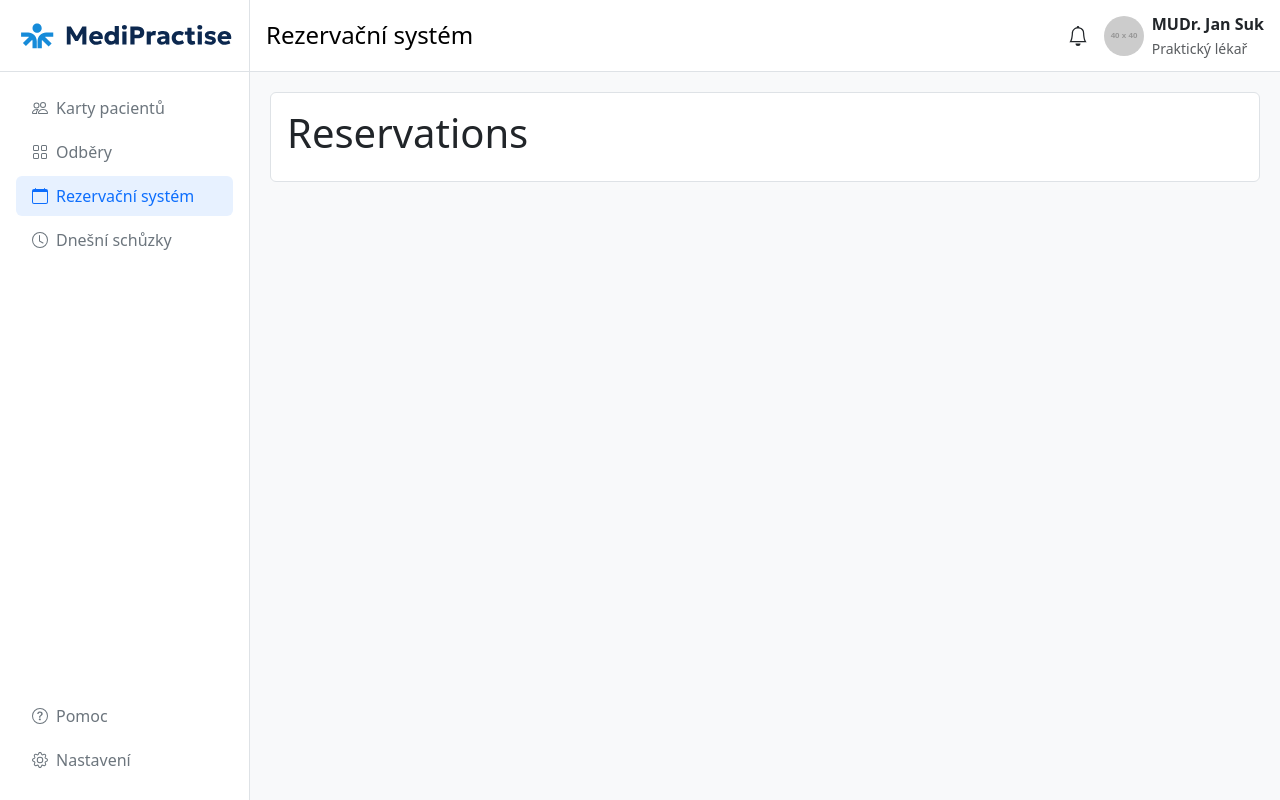
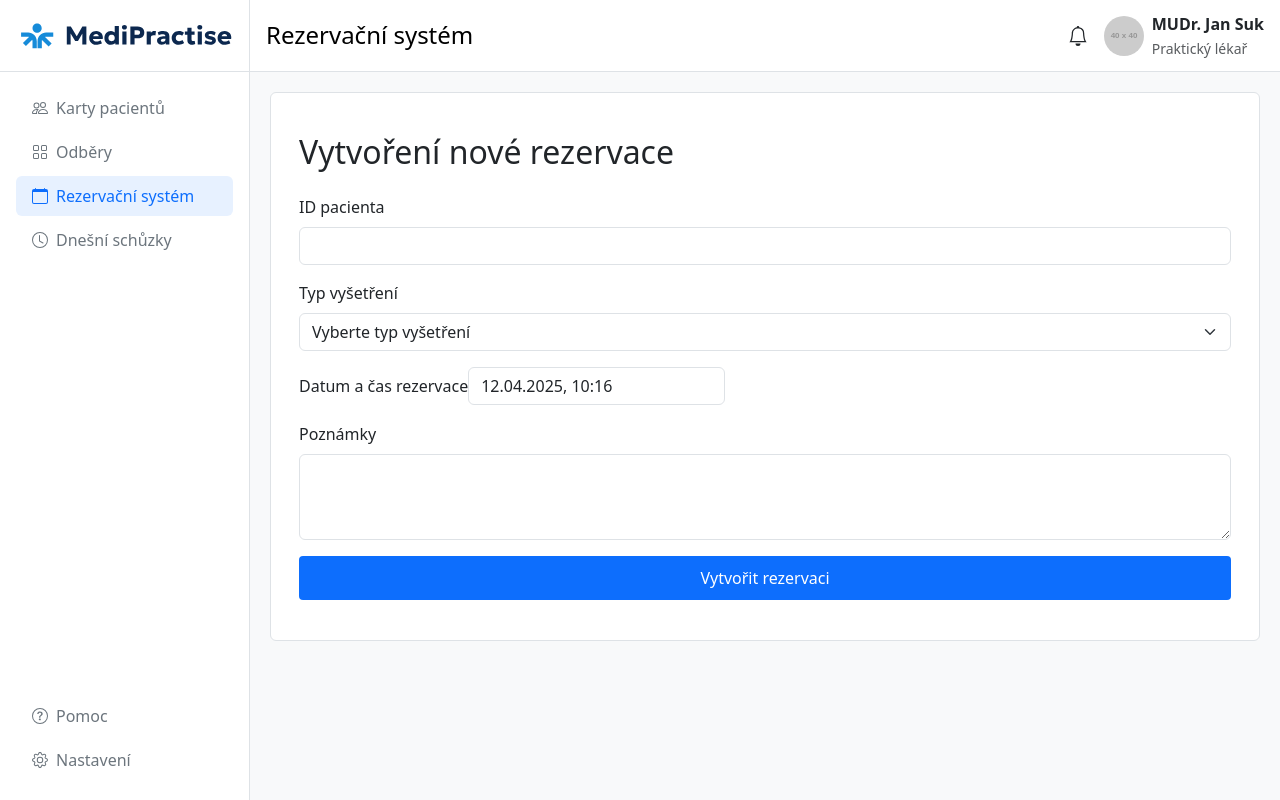
Before and after one commit to PandaCao/medi-practice, a React (Create React App) app in the folder client/: page /reservations in a window 1280 px wide. Built offline with nearby package versions, Linux system fonts and the light colour scheme.

Commit message:
feat(reservations): implement reservation form with state management and date selection

```diff
--- a/client/package.json
+++ b/client/package.json
@@ -12,6 +12,7 @@
     "react": "^19.0.0",
     "react-bootstrap": "^2.10.9",
     "react-bootstrap-sidebar-menu": "^2.0.3",
+    "react-datepicker": "^8.3.0",
     "react-dom": "^19.0.0",
     "react-icons": "^5.5.0",
     "react-router-dom": "^7.4.0",
--- /dev/null
+++ b/client/src/components/reservations/DateTimePickerField.jsx
@@ -0,0 +1,25 @@
+import React from 'react';
+import { Form } from 'react-bootstrap';
+import DatePicker from 'react-datepicker';
+import cs from 'date-fns/locale/cs';
+import 'react-datepicker/dist/react-datepicker.css';
+
+function DateTimePickerField({ selected, onChange }) {
+    return (
+        <Form.Group className="mb-3">
+            <Form.Label>Datum a čas rezervace</Form.Label>
+            <DatePicker
+                selected={selected}
+                onChange={onChange}
+                showTimeSelect
+                locale={cs}
+                dateFormat="dd.MM.yyyy, HH:mm"
+                timeFormat="HH:mm"
+                className="form-control"
+                required
+            />
+        </Form.Group>
+    );
+}
+
+export default DateTimePickerField;
--- /dev/null
+++ b/client/src/components/reservations/ExaminationTypeSelect.jsx
@@ -0,0 +1,25 @@
+import React from 'react';
+import { Form } from 'react-bootstrap';
+
+function ExaminationTypeSelect({ value, onChange }) {
+    return (
+        <Form.Group className="mb-3">
+            <Form.Label>Typ vyšetření</Form.Label>
+            <Form.Select
+                name="examinationType"
+                value={value}
+                onChange={onChange}
+                required
+            >
+                <option value="">Vyberte typ vyšetření</option>
+                <option value="krevní test">Krevní test</option>
+                <option value="ultrazvuk">Ultrazvuk</option>
+                <option value="rentgen">Rentgen</option>
+                <option value="EKG">EKG</option>
+                <option value="jiné">Jiné</option>
+            </Form.Select>
+        </Form.Group>
+    );
+}
+
+export default ExaminationTypeSelect;
--- /dev/null
+++ b/client/src/components/reservations/ReservationForm.jsx
@@ -0,0 +1,64 @@
+import React from 'react';
+import { Form, Button } from 'react-bootstrap';
+import 'react-datepicker/dist/react-datepicker.css';
+import ExaminationTypeSelect from './ExaminationTypeSelect';
+import DateTimePickerField from './DateTimePickerField';
+
+function ReservationForm({ formData, onSubmit, onChange, onDateChange }) {
+    const handleSubmit = (e) => {
+        e.preventDefault();
+        onSubmit(formData);
+    };
+
+    return (
+        <Form onSubmit={handleSubmit}>
+            <Form.Group className="mb-3">
+                <Form.Label>ID pacienta</Form.Label>
+                <Form.Control
+                    type="text"
+                    name="patientId"
+                    value={formData.patientId}
+                    onChange={onChange}
+                    required
+                />
+            </Form.Group>
+
+            <ExaminationTypeSelect
+                value={formData.examinationType}
+                onChange={onChange}
+            />
+
+            <DateTimePickerField
+                selected={formData.reservationDate}
+                onChange={onDateChange}
+            />
+
+            <Form.Group className="mb-3">
+                <Form.Label>Poznámky</Form.Label>
+                <Form.Control
+                    as="textarea"
+                    rows={3}
+                    name="notes"
+                    value={formData.notes}
+                    onChange={onChange}
+                />
+            </Form.Group>
+
+            <Button
+                variant="primary"
+                type="submit"
+                className="w-100"
+                style={{
+                    backgroundColor: '#0D6EFD',
+                    border: 'none',
+                    borderRadius: '4px',
+                    padding: '10px',
+                }}
+            >
+                Vytvořit rezervaci
+            </Button>
+        </Form>
+    );
+}
+
+export default ReservationForm;
--- a/client/src/pages/ReservationsPage.jsx
+++ b/client/src/pages/ReservationsPage.jsx
@@ -1,7 +1,50 @@
-import React from 'react';
+import React, { useState } from 'react';
+import { Container } from 'react-bootstrap';
+import ReservationForm from '../components/reservations/ReservationForm';
 
 function ReservationsPage() {
-    return <h1>Reservations</h1>;
+    const [formData, setFormData] = useState({
+        patientId: '',
+        examinationType: '',
+        reservationDate: new Date(),
+        notes: '',
+    });
+
+    const handleChange = (e) => {
+        const { name, value } = e.target;
+        setFormData((prev) => ({
+            ...prev,
+            [name]: value,
+        }));
+    };
+
+    const handleDateChange = (date) => {
+        setFormData((prev) => ({
+            ...prev,
+            reservationDate: date,
+        }));
+    };
+
+    const handleSubmit = async (formData) => {
+        try {
+            // TODO: Implement API call to save reservation
+            console.log('Form submitted:', formData);
+        } catch (error) {
+            console.error('Error creating reservation:', error);
+        }
+    };
+
+    return (
+        <Container className="py-4">
+            <h2 className="mb-4">Vytvoření nové rezervace</h2>
+            <ReservationForm
+                formData={formData}
+                onSubmit={handleSubmit}
+                onChange={handleChange}
+                onDateChange={handleDateChange}
+            />
+        </Container>
+    );
 }
 
 export default ReservationsPage;
```
Also changed, not shown: 1 other file (tests, documents, lock files or other folders).
